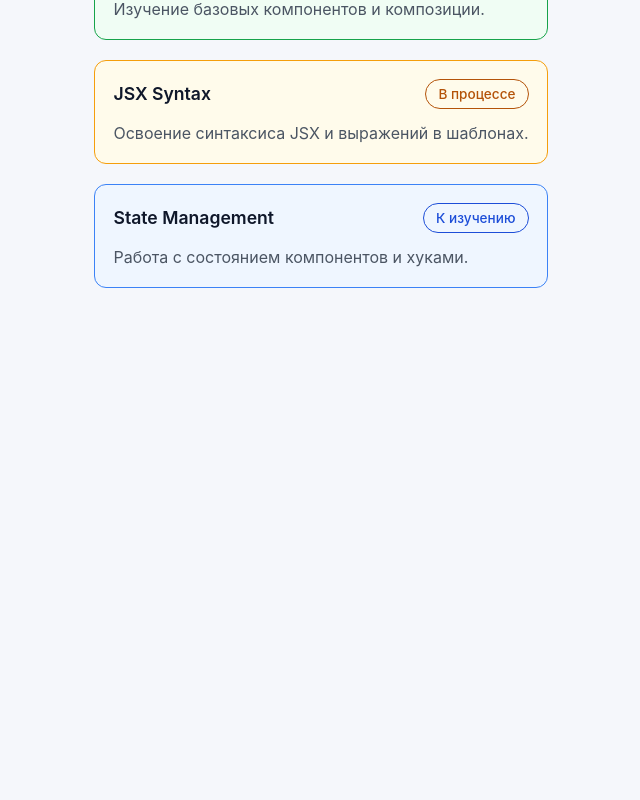
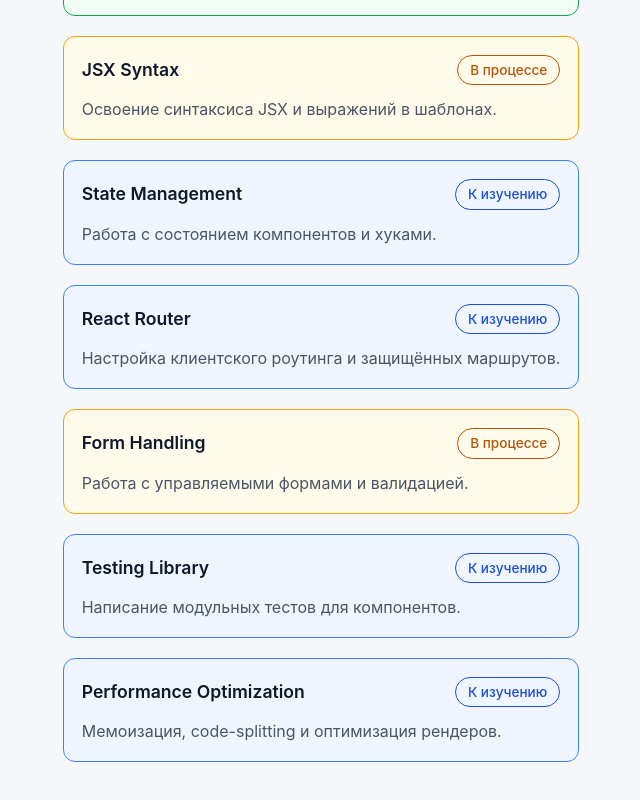
Before and after one commit to naabdykalykov/frontend-and-backend-practice, a React (Vite) app: page / in a window 1280 px wide. Shown: the part 408-1208 px from the top of the page, without its empty margins (319-959 px from the left). Before the commit the page ends 800 px from the top, so only its background shows below. Built offline with nearby package versions, Linux system fonts and the light colour scheme.

Commit message:
update step 5

```diff
--- a/src/App.jsx
+++ b/src/App.jsx
@@ -1,8 +1,9 @@
+import { useState } from 'react'
 import TechnologyCard from './components/TechnologyCard/TechnologyCard'
 import ProgressHeader from './components/ProgressHeader/ProgressHeader'
 import './App.css'
 
-const technologies = [
+const initialTechnologies = [
   {
     id: 1,
     title: 'React Components',
@@ -21,9 +22,34 @@
     description: 'Работа с состоянием компонентов и хуками.',
     status: 'not-started',
   },
+  {
+    id: 4,
+    title: 'React Router',
+    description: 'Настройка клиентского роутинга и защищённых маршрутов.',
+    status: 'not-started',
+  },
+  {
+    id: 5,
+    title: 'Form Handling',
+    description: 'Работа с управляемыми формами и валидацией.',
+    status: 'in-progress',
+  },
+  {
+    id: 6,
+    title: 'Testing Library',
+    description: 'Написание модульных тестов для компонентов.',
+    status: 'not-started',
+  },
+  {
+    id: 7,
+    title: 'Performance Optimization',
+    description: 'Мемоизация, code-splitting и оптимизация рендеров.',
+    status: 'not-started',
+  },
 ]
 
 function App() {
+  const [technologies, setTechnologies] = useState(initialTechnologies)
   const total = technologies.length
   const completed = technologies.filter((tech) => tech.status === 'completed').length
   const completion = total === 0 ? 0 : Math.round((completed / total) * 100)
```
